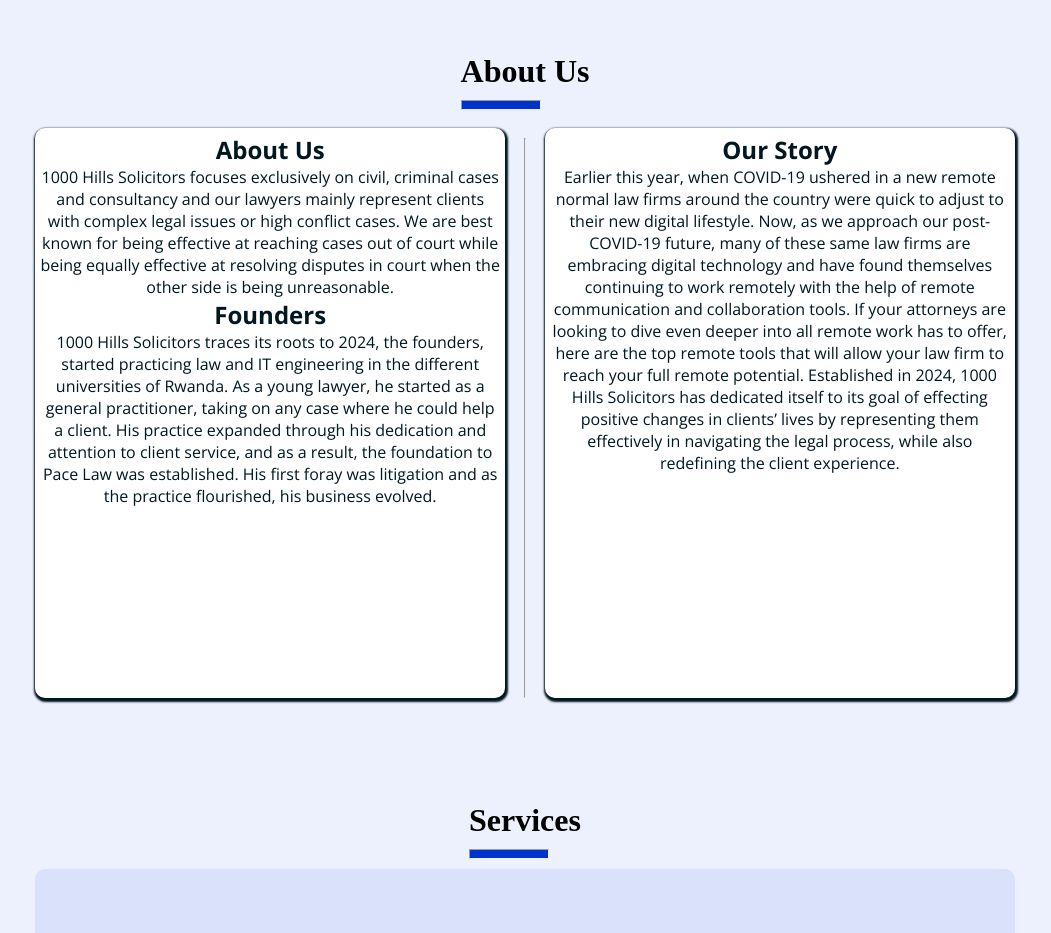
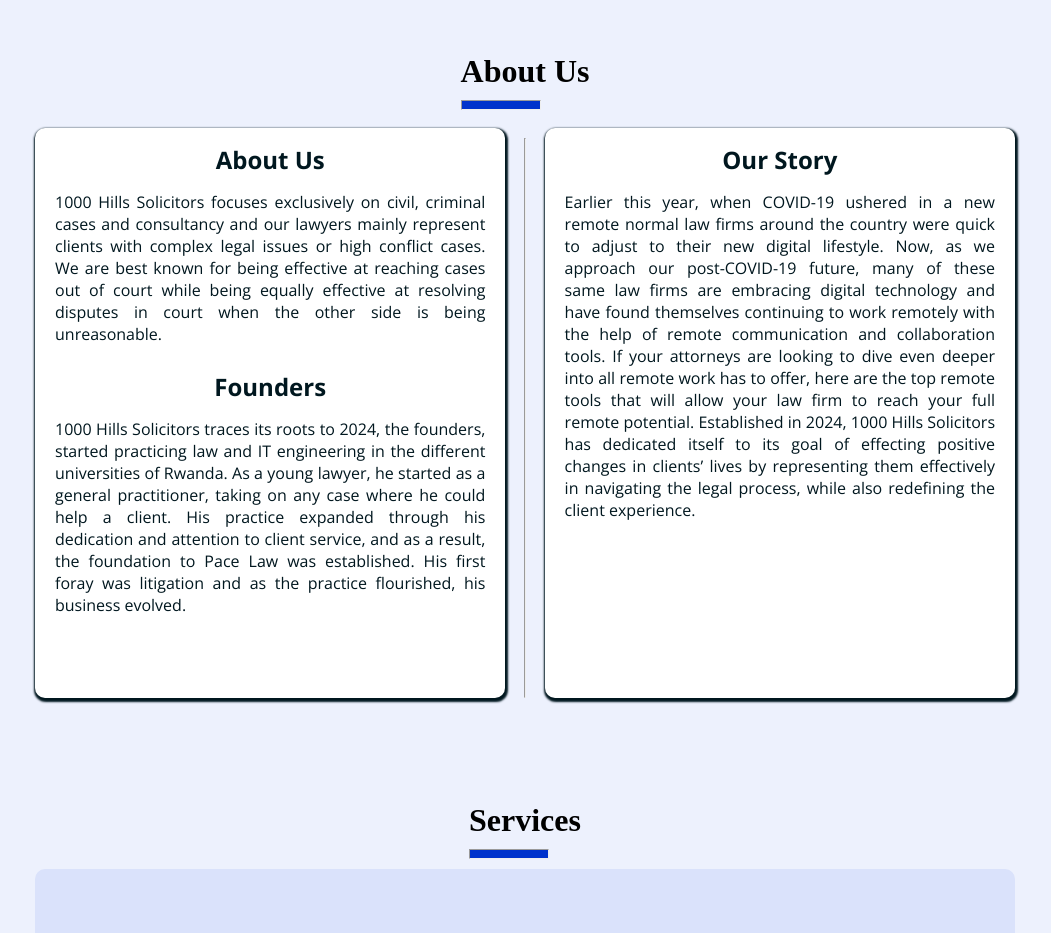
Before and after one commit to nzayisengaemmy939/emmy-hills-solistors, a plain HTML site: page index.html in a window 1280 px wide. Shown: the part 840-1773 px from the top of the page, without its empty margins (115-1166 px from the left). Drawn offline with nearby package versions, Linux system fonts and the light colour scheme; a web font is replaced by a local one.

Commit message:
i changed css in about us card

```diff
--- a/styles.css
+++ b/styles.css
@@ -141,7 +141,13 @@ hr {
     justify-content: center;
     justify-content: space-between;
 }
-
+.about-us-cards  h2{
+    padding-top: 10px;
+}
+.about-us-cards p{
+    text-align: justify;
+    padding: 15px;
+}
 .about-card {
     /* height: 30vh; */
     width: 48%;
```
